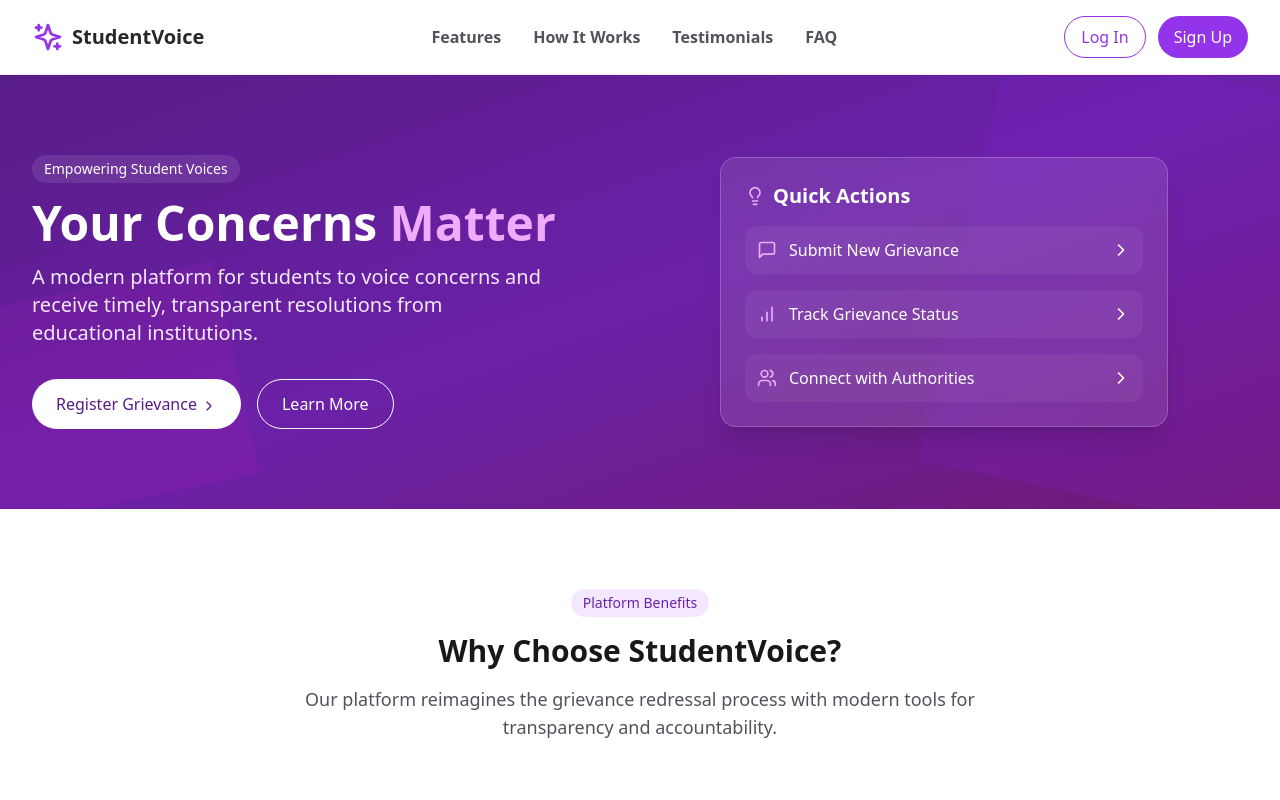
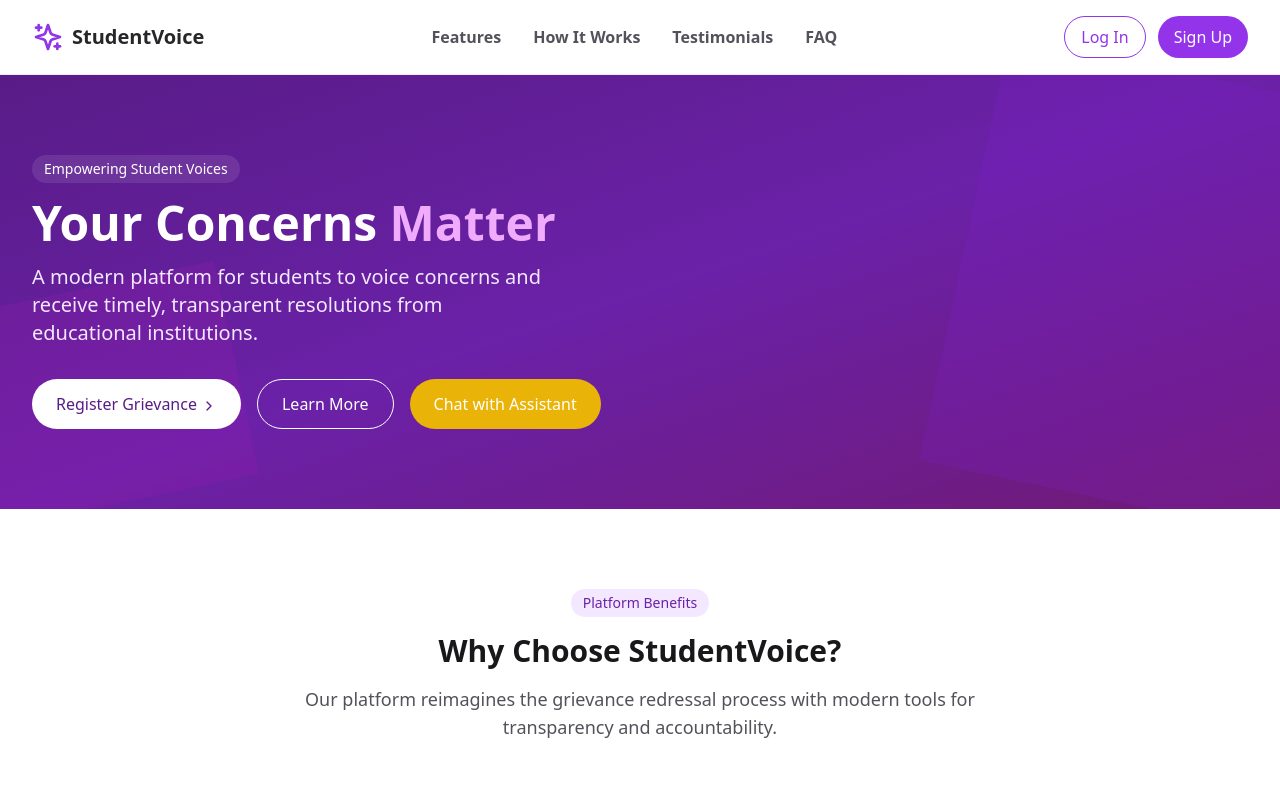
Before and after one commit to ParasSundriyal/uttkarsh_frontend, a React (Vite) app: page / in a window 1280 px wide. Shown: the top 800 px of the page. Built offline with nearby package versions, Linux system fonts and the light colour scheme.

Commit message:
homepage

```diff
--- a/src/pages/Chatbot.jsx
+++ b/src/pages/Chatbot.jsx
@@ -65,6 +65,7 @@ function ChatBot() {
       alert("Error with speech recognition: " + event.error);
     };
   };
+
 
   const handleImageUpload = (event) => {
     const file = event.target.files[0];
--- a/src/pages/HomePage.jsx
+++ b/src/pages/HomePage.jsx
@@ -1,4 +1,6 @@
 import { Link, useNavigate } from 'react-router-dom';
+import { useState } from 'react';
+import Chatbot from '../pages/Chatbot';
 import {
   MessageSquare,
   Shield,
@@ -14,6 +16,7 @@ import {
 
 const HomePage = () => {
   const navigate = useNavigate();
+  const [showChatbot, setShowChatbot] = useState(false);
 
   return (
     <div className="flex flex-col min-h-screen bg-zinc-50">
@@ -80,8 +83,7 @@ const HomePage = () => {
                 Your Concerns <span className="text-fuchsia-300">Matter</span>
               </h1>
               <p className="text-xl mb-8 text-purple-100 max-w-lg">
-                A modern platform for students to voice concerns and receive
-                timely, transparent resolutions from educational institutions.
+                A modern platform for students to voice concerns and receive timely, transparent resolutions from educational institutions.
               </p>
               <div className="flex flex-col sm:flex-row space-y-3 sm:space-y-0 sm:space-x-4">
                 <button className="bg-white text-purple-900 px-6 py-3 rounded-full font-medium hover:bg-purple-50 transition group">
@@ -91,37 +93,17 @@ const HomePage = () => {
                 <button className="bg-transparent border border-white text-white px-6 py-3 rounded-full font-medium hover:bg-white/10 transition">
                   Learn More
                 </button>
-              </div>
-            </div>
-            <div className="md:w-1/2 flex justify-center">
-              <div className="bg-white/10 backdrop-blur-md p-6 rounded-2xl shadow-xl w-full max-w-md border border-white/20">
-                <h2 className="text-white font-bold text-xl mb-4 flex items-center">
-                  <Lightbulb className="h-5 w-5 mr-2 text-fuchsia-300" />
-                  Quick Actions
-                </h2>
-                <div className="space-y-4">
-                  <div className="flex items-center p-3 bg-white/5 rounded-xl text-white hover:bg-white/10 cursor-pointer transition group">
-                    <MessageSquare className="h-5 w-5 mr-3 text-fuchsia-300" />
-                    <span>Submit New Grievance</span>
-                    <ChevronRight className="h-5 w-5 ml-auto transform group-hover:translate-x-1 transition-transform" />
-                  </div>
-                  <div className="flex items-center p-3 bg-white/5 rounded-xl text-white hover:bg-white/10 cursor-pointer transition group">
-                    <BarChart className="h-5 w-5 mr-3 text-fuchsia-300" />
-                    <span>Track Grievance Status</span>
-                    <ChevronRight className="h-5 w-5 ml-auto transform group-hover:translate-x-1 transition-transform" />
-                  </div>
-                  <div className="flex items-center p-3 bg-white/5 rounded-xl text-white hover:bg-white/10 cursor-pointer transition group">
-                    <Users className="h-5 w-5 mr-3 text-fuchsia-300" />
-                    <span>Connect with Authorities</span>
-                    <ChevronRight className="h-5 w-5 ml-auto transform group-hover:translate-x-1 transition-transform" />
-                  </div>
-                </div>
+                <button
+                  className="bg-yellow-500 text-white px-6 py-3 rounded-full font-medium hover:bg-yellow-600 transition"
+                  onClick={() => setShowChatbot(!showChatbot)}
+                >
+                  {showChatbot ? "Close Chatbot" : "Chat with Assistant"}
+                </button>
               </div>
             </div>
           </div>
         </div>
       </div>
-
       {/* Features Section - Redesigned with cards */}
       <div id="features" className="py-20 bg-white">
         <div className="max-w-7xl mx-auto px-4 sm:px-6 lg:px-8">
@@ -176,7 +158,16 @@ const HomePage = () => {
             </div>
           </div>
         </div>
-      </div>
+
+            {/* Floating Chatbot */}
+      {showChatbot && (
+        <div className="fixed bottom-4 right-4 w-[350px] h-[500px] z-50 shadow-lg rounded-lg bg-white border border-gray-300">
+          <Chatbot />
+        </div>
+      )}
+    </div>
+
+
 
       {/* How It Works - Redesigned with timeline */}
       <div id="how-it-works" className="py-20 bg-zinc-50">
```
